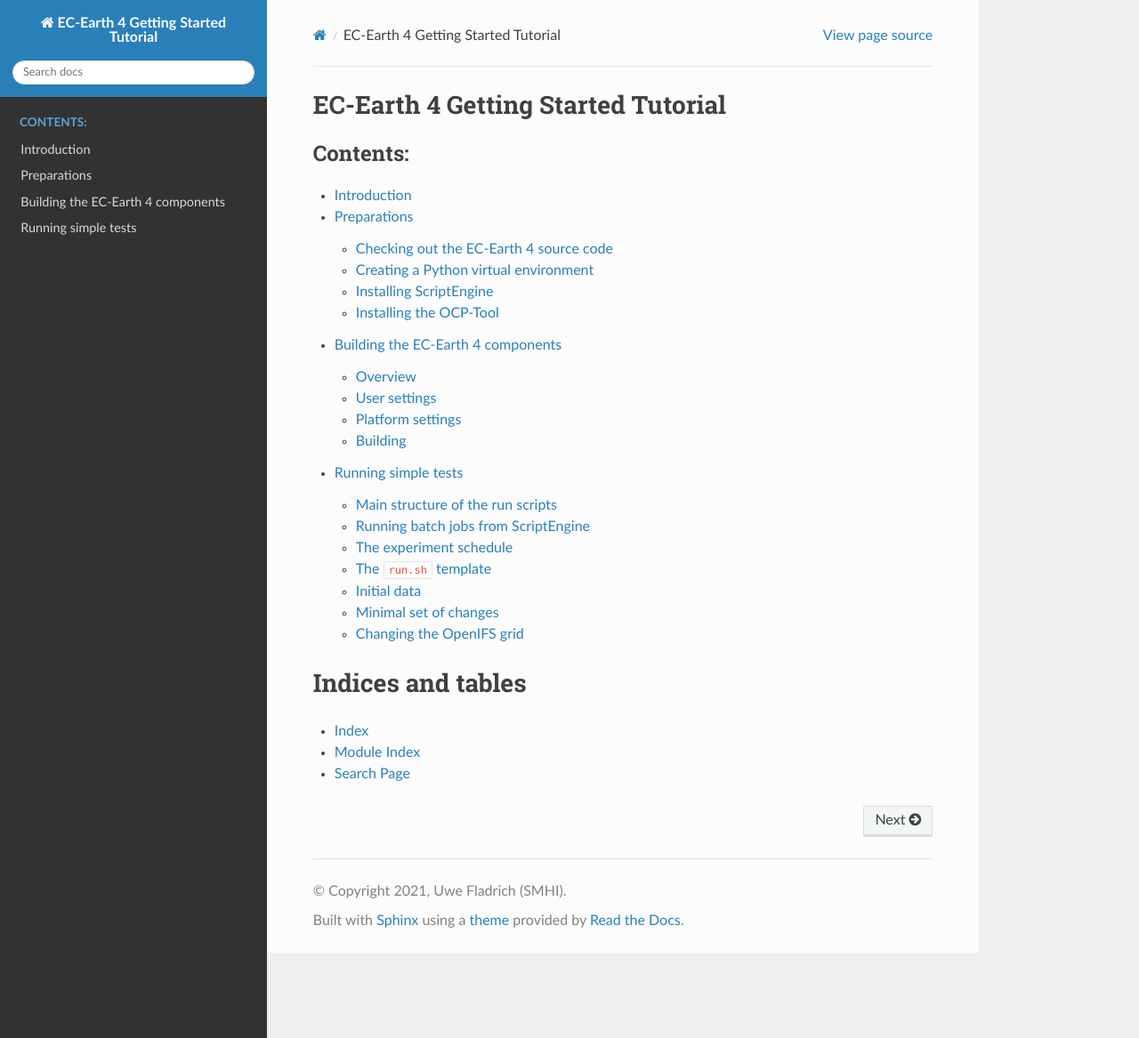
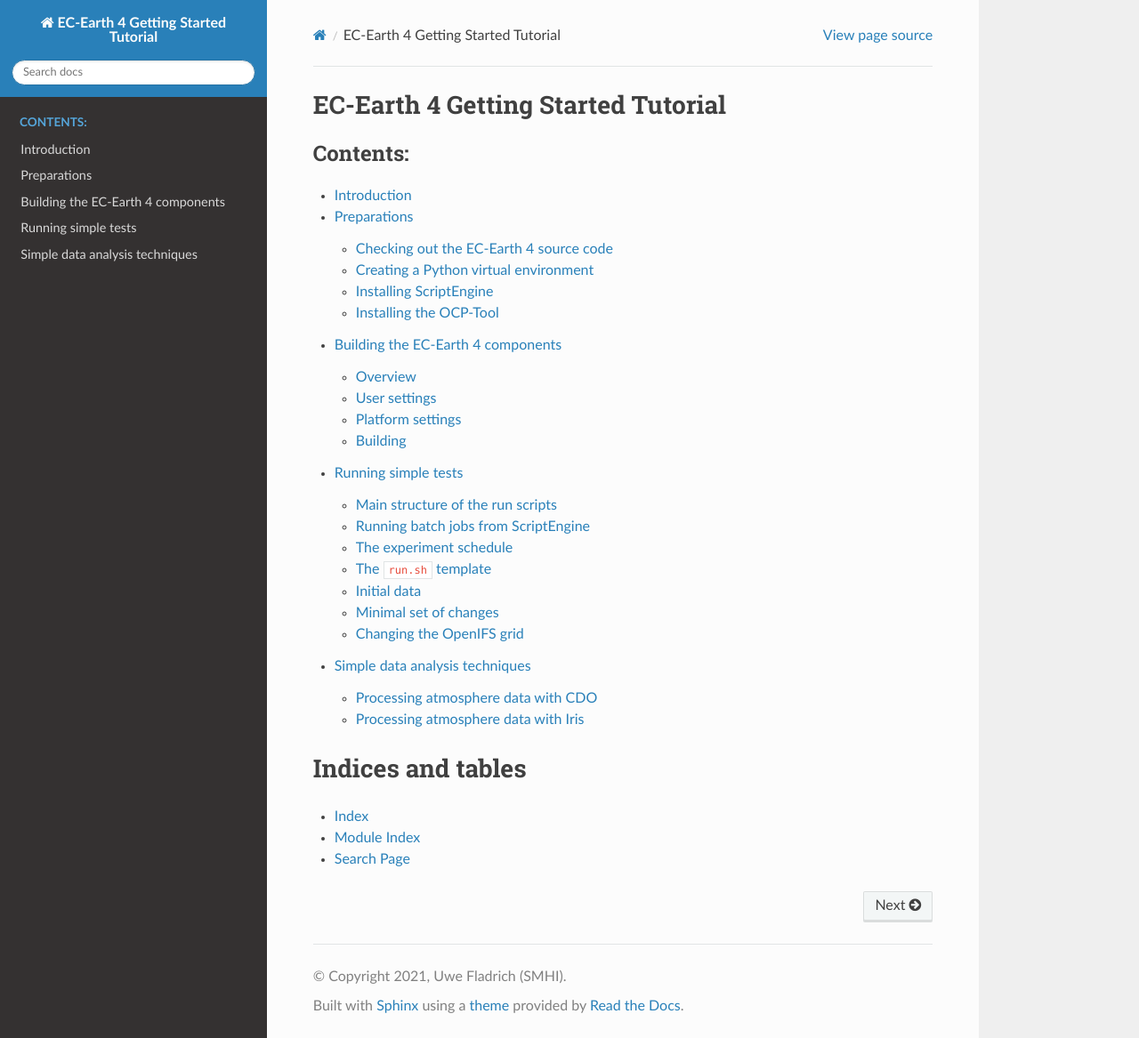
Before and after one commit to EC-Earth/ec-earth-4-tutorial, a Sphinx documentation site: the page built from source/index.rst, in a window 1280 px wide and 1167 px high. Shown: the whole window at 89% size. Built offline with Sphinx 7.4.7 and the Read the Docs theme 2.0.0, drawn with Linux system fonts in a browser that asks for light colours; some of the changed lines change nothing that is shown.

Commit message:
Start Simple DA section

```diff
--- /dev/null
+++ b/source/data-analysis.rst
@@ -0,0 +1,120 @@
+Simple data analysis techniques
+===============================
+
+The major technical difference in the |ece4| output, compared to |ece3|, is in
+the output files from the atmosphere. In contrast to |ece3|, OpenIFS writes
+output via `XIOS`_, the XML-I/O server. The implication of this is that the
+output is no longer configured via `ppt` files and that the output files will be
+in NetCDF format and not GRIB.
+
+.. _XIOS: https://forge.ipsl.jussieu.fr/ioserver
+
+The resulting NetCDF files with atmosphere data will technically contain an
+unstructured grid, representing the reduced Gaussian grid used by OpenIFS.
+Depending on the grid type (Tco or Tl) and horizontal resolution, the grids will
+be of different dimensions and cells will map differently to the earth surface.
+
+
+Processing atmosphere data with CDO
+-----------------------------------
+
+.. code-block:: Bash
+
+    (.ECE4) > cdo griddes <OIFS_INI_FILE> > griddes.txt
+    (.ECE4) > cdo -L setgridtype,regular -setgrid,griddes.txt output.nc regular_output.nc
+
+
+Processing atmosphere data with Iris
+------------------------------------
+
+The Python `Iris`_ package can be used to process OpenIFS data from |ece4|. A
+simple example is presented here how to load OpenIFS data, make a simple mean
+calculation, and plot.
+
+The following Python packages are needed for this analysis (the ``pathlib``
+package is used for convenience):
+
+.. code-block:: Python
+
+    import iris
+    import matplotlib.pyplot as plt
+    from pathlib import Path
+
+A function is defined for loading one or more variables from a given output
+file, possibly removing coordinates (see below) and applying an Iris constraint.
+
+.. code-block:: Python
+
+    def load_oifs_data(path, varname, remove_coords=None, new_bounds=None, extract=None):
+        cube = iris.load_cube(str(path), varname)
+        if remove_coords:
+            for c in remove_coords:
+                cube.remove_coord(cube.coord(var_name=c))
+        if extract:
+            cube = cube.extract(extract)
+        if new_bounds:
+            for c in new_bounds:
+                cube.coord(var_name=c).bounds = None
+                cube.coord(var_name=c).guess_bounds()
+        return cube
+
+
+Another function helps to plot one or more Iris cubes:
+
+.. code-block:: Python
+
+    def plot_cubes(*cubes, figsize=(14.5, 4.8)):  # default figsize good for 1x2 plots
+        _, axes = plt.subplots(1, len(cubes), figsize=figsize)
+        for c, a in zip(cubes, axes if len(cubes)>1 else [axes]):
+            lons = c.coord('longitude').points
+            lats = c.coord('latitude').points
+            s = a.scatter(lons, lats, c=c.data, s=0.7)
+            a.legend(*s.legend_elements(num=5), title=c.name())
+            a.grid(True)
+
+Some variables for the |ece4| experiment id and the model output path for
+OpenIFS (first leg):
+
+.. code-block:: Python
+
+    expid = 'TUT1'  # ECE4 experiment id
+    output_dir = Path(f'../run/{expid}/output/001/oifs')
+
+Finally, the data is loaded and plotted. In this example, we load load mean sea
+level pressure (``msl``) and (``2t``) from the monthly output:
+
+.. code-block:: Python
+
+    msl_monthly = load_oifs_data(
+        output_dir / f'{expid}_monthly.nc',
+        'msl',
+        remove_coords=['time_centered'],
+        extract=iris.Constraint(time=lambda cell: cell.point.month==2),  # February
+    )
+    tas_monthly = load_oifs_data(
+        output_dir / f'{expid}_monthly.nc',
+        '2t',
+        remove_coords=['time_centered'],
+        extract=iris.Constraint(time=lambda cell: cell.point.month==2),  # February
+    )
+    plot_cubes(msl_monthly, tas_monthly)
+
+As a simple analysis, the mean sea level pressure is loaded from the daily file
+as well and the monthly mean is computed and compared to the earlier result:
+
+.. code-block:: Python
+
+    msl_1d_avg = load_oifs_data(
+        output_dir / f'{expid}_daily.nc',
+        'msl',
+        remove_coords=['time_centered'],
+        new_bounds=['time_counter'],
+        extract=iris.Constraint(time=lambda cell: cell.point.month==2),
+    ).collapsed('time', iris.analysis.MEAN)
+    diff = msl_1d_avg - msl_monthly
+    plot_cubes(msl_1d_avg, diff)
+    print(
+        f'Difference: min: {diff.data.min()}, mean: {diff.data.mean()}, max: {diff.data.max()}'
+    )
+
+.. _Iris: https://scitools-iris.readthedocs.io/en/stable/
--- a/source/index.rst
+++ b/source/index.rst
@@ -23,6 +23,7 @@
    preparations
    building
    simple-experiments
+   data-analysis
 
 
 Indices and tables
```
